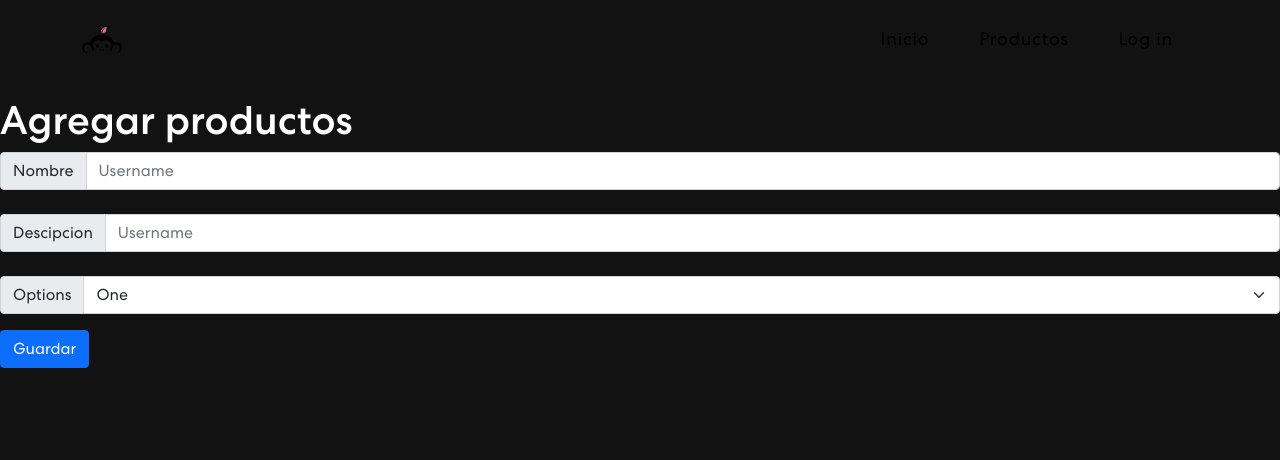
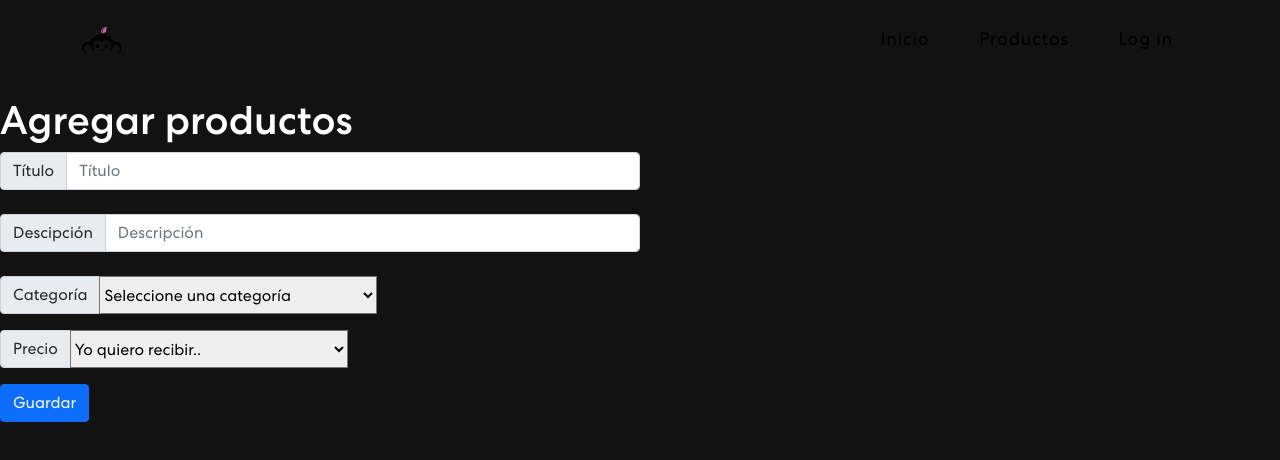
Before and after one commit to rrQuintana/TruequeOnline-repositorioColaborativo, a React (Create React App) app in the folder Front-end/: page /newProduct in a window 1280 px wide. Shown: the top 460 px of the page. Built offline with nearby package versions, Linux system fonts and the light colour scheme.

Commit message:
Método post para regirstro desde frontend

```diff
--- a/Front-end/package.json
+++ b/Front-end/package.json
@@ -9,6 +9,7 @@
     "@testing-library/user-event": "^13.5.0",
     "animate.css": "^4.1.1",
     "aos": "^2.3.4",
+    "axios": "^1.3.4",
     "bootstrap": "^5.1.3",
     "cors": "^2.8.5",
     "express": "^4.18.1",
--- a/Front-end/src/components/Profile/NewProduct.js
+++ b/Front-end/src/components/Profile/NewProduct.js
@@ -4,6 +4,23 @@ import { db } from "../firebase.config";
 import { collection, addDoc, query, getDocs } from "firebase/firestore";
 
 function NewProduct() {
+  //Manejadores de estado para publicaciones
+  const Publicacion = {
+    titulo: "",
+    contenido: "",
+    category: "",
+    precio: "",
+    reportes: 0,
+    autor: "",
+  };
+
+  const [publicacion, setPublicacion] = useState(Publicacion);
+
+  const capturarDatos = (e) => {
+    const { name, value } = e.target;
+    setPublicacion({ ...publicacion, [name]: value });
+  };
+
   //Funcion para guardar datos en la base de datos
   async function Guardar() {
     try {
@@ -19,51 +36,86 @@ function NewProduct() {
     }
   }
 
-
-
   return (
     <div>
       <NavBar></NavBar> <br /> <br /> <br /> <br />
       <h1>Agregar productos</h1>
-      <div>
+      <div className="w-50">
         <div className="input-group flex-nowrap">
           <span className="input-group-text" id="addon-wrapping">
-            Nombre
+            Título
           </span>
           <input
-            id="new-product-name"
+            id="publicacion-titulo"
+            name="titulo"
             type="text"
             className="form-control"
-            placeholder="Username"
-            aria-label="Username"
-            aria-describedby="addon-wrapping"
+            placeholder="Título"
+            value={publicacion.titulo}
           />
         </div>
         <br />
 
         <div className="input-group flex-nowrap">
           <span className="input-group-text" id="addon-wrapping">
-            Descipcion
+            Descipción
           </span>
           <input
-            id="new-product-description"
+            id="publicacion-contenido"
+            name="contenido"
             type="text"
             className="form-control"
-            placeholder="Username"
-            aria-label="Username"
-            aria-describedby="addon-wrapping"
+            placeholder="Descripción"
+            value={publicacion.contenido}
           />
         </div>
         <br />
 
         <div className="input-group mb-3">
-          <label className="input-group-text">Options</label>
-          <select className="form-select" id="new-product-request">
-            <option value="1">One</option>
-            <option value="2">Two</option>
-            <option value="3">Three</option>
+          <label className="input-group-text">Categoría</label>
+          <select
+            id="publicacion-categoria"
+            name="categoria"
+            value={publicacion.categoria}
+          >
+            <option value="">Seleccione una categoría</option>
+            <option value="ropa">Ropa y accesorios</option>
+            <option value="electronica">Electrónica</option>
+            <option value="hogar">Hogar y jardín</option>
+            <option value="deportes">
+              Deportes y actividades al aire libre
+            </option>
+            <option value="belleza">Belleza y cuidado personal</option>
+            <option value="juguetes">Juguetes y juegos</option>
+            <option value="alimentos">Alimentos y bebidas</option>
+            <option value="mascotas">Animales y mascotas</option>
           </select>
         </div>
+
+        <div className="input-group mb-3">
+          <label
+            className="input-group-text"
+            name="precio"
+            value={publicacion.precio}
+          >
+            Precio
+          </label>
+          <select id="publicacion-precio">
+            <option value="">Yo quiero recibir..</option>
+            <option value="">Dinero (especificar en descripción)</option>
+            <option value="ropa">Ropa y accesorios</option>
+            <option value="electronica">Electrónica</option>
+            <option value="hogar">Hogar y jardín</option>
+            <option value="deportes">
+              Deportes y actividades al aire libre
+            </option>
+            <option value="belleza">Belleza y cuidado personal</option>
+            <option value="juguetes">Juguetes y juegos</option>
+            <option value="alimentos">Alimentos y bebidas</option>
+            <option value="mascotas">Animales y mascotas</option>
+          </select>
+        </div>
+
         <button className="btn btn-primary" onClick={Guardar}>
           Guardar
         </button>
--- a/Front-end/src/components/Profile/Profile.js
+++ b/Front-end/src/components/Profile/Profile.js
@@ -74,7 +74,7 @@ import { collection, query, where, getDocs } from "firebase/firestore";
                 <p>Contacto: {Contacto}</p>
                 <p>Id usuario: {NoUsuario}</p>
                 <Button variant="primary">
-                  <Link className="text-white">Subir un producto</Link>
+                  <Link className="text-white" to="/newProduct">Subir un producto</Link>
                 </Button>
               </Col>
             </Row>
```
Also changed, not shown: 1 other file (tests, documents, lock files or other folders).
